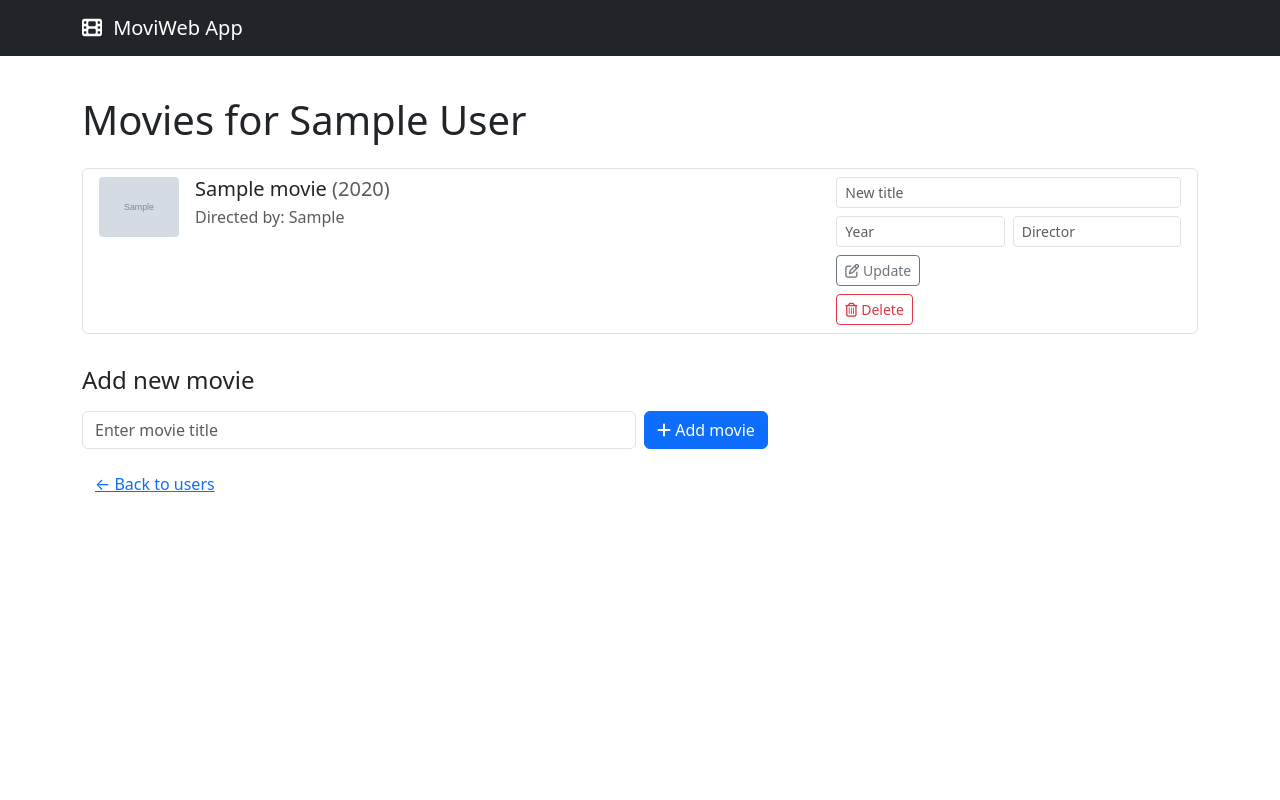
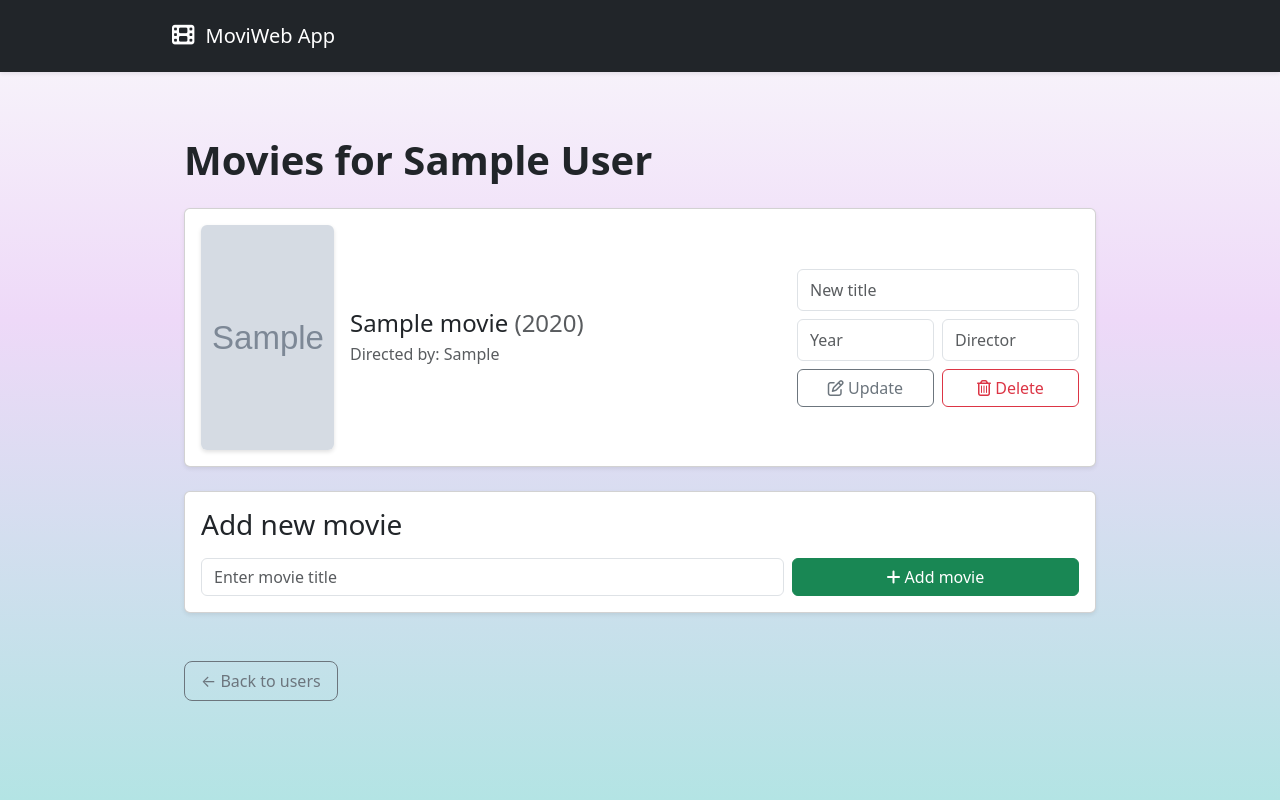
Before and after one commit to margarita-bykadorova/MoviWebApp, a Flask app: page /users/1/movies in a window 1280 px wide. Run offline with Flask 3, Linux system fonts and the light colour scheme; tables that the repository leaves empty hold one stand-in row (values such as "Sample post"); grey boxes marked "Sample" are stand-in pictures.

Commit message:
Improve UI styling: gradient background, enhanced navbar, user cards, and button styles

```diff
--- a/static/style.css
+++ b/static/style.css
@@ -1,32 +1,209 @@
+/* ----------------------------------------------------
+   GLOBAL LAYOUT
+---------------------------------------------------- */
 body {
     font-family: system-ui, -apple-system, BlinkMacSystemFont, "Segoe UI", sans-serif;
+    min-height: 100vh;
+    background: linear-gradient(180deg, #f9f9fb 0%, #eed9f8 40%, #b3e4e4 100%) no-repeat fixed;
+    background-size: cover;
+}
+
+.container {
+    max-width: 960px;
+}
+
+/* Navbar */
+.navbar {
+    box-shadow: 0 2px 4px rgba(0, 0, 0, 0.08);
+    padding-top: 1rem !important;
+    padding-bottom: 1rem !important;
+    font-size: 1.25rem;
 }
 
 .navbar-brand i {
     margin-right: 6px;
+    font-size: 1.4rem;
 }
 
-.movie-list .movie-entry {
-    margin-bottom: 0.5rem;
+/* Headings */
+h1 {
+    font-weight: 600;
+    margin-bottom: 1.5rem;
 }
 
-.poster {
-    width: 80px;
-    height: auto;
-    border-radius: 4px;
-    object-fit: cover;
+h2,
+.h4 {
+    font-weight: 500;
 }
 
-.movie-info h2 {
-    margin-bottom: 0.25rem;
+/* Flash messages */
+.flash-messages {
+    margin-bottom: 1rem;
 }
 
-.user-list .user-entry {
-    display: flex;
-    justify-content: space-between;
-    align-items: center;
+/* ----------------------------------------------------
+   USER LIST — BEAUTIFUL CARDS
+---------------------------------------------------- */
+.user-list {
+    margin-bottom: 2rem;
 }
 
-.error-page {
-    margin-top: 3rem;
+.user-card {
+    display: flex;
+    align-items: center;
+    justify-content: space-between;
+
+    background: #ffffff;
+    padding: 1.1rem 1.75rem;
+    border-radius: 14px;
+    margin-bottom: 0.75rem;
+
+    text-decoration: none;
+    color: #111;
+
+    box-shadow: 0 2px 6px rgba(0,0,0,0.06);
+
+    transition: all 0.18s ease-out;
+    position: relative;
 }
+
+.user-card:hover {
+    background: #f9fafb;
+    transform: translateY(-2px);
+    box-shadow: 0 4px 10px rgba(0,0,0,0.10);
+}
+
+/* User name styling */
+.user-card .user-name {
+    font-size: 1.25rem;
+    font-weight: 600;
+}
+
+/* Arrow animation */
+.user-arrow {
+    font-size: 1.5rem;
+    color: #9ca3af;
+    transition: transform 0.25s ease;
+}
+
+.user-card:hover .user-arrow {
+    transform: translateX(4px);
+}
+
+/* Hover text: “View movies →” */
+.user-hover-text {
+    position: absolute;
+    right: 2.2rem;
+    opacity: 0;
+    font-size: 0.95rem;
+    color: #4b5563;
+    transition: opacity 0.25s ease;
+    pointer-events: none;
+}
+
+.user-card:hover .user-hover-text {
+    opacity: 1;
+}
+
+/* ----------------------------------------------------
+   ADD USER FORM
+---------------------------------------------------- */
+.add-user-form {
+    display: flex;
+    align-items: center;
+    gap: 0.75rem;
+    max-width: 600px;
+}
+
+.add-user-form input {
+    flex: 1;
+}
+
+/* Add-user button: neutral → green on hover */
+.add-user-btn {
+    background-color: #e5e7eb !important;
+    color: #111827 !important;
+    border: 1px solid #d1d5db !important;
+    padding: 0.55rem 1.1rem;
+    font-size: 1rem;
+    transition: 0.2s ease;
+}
+
+.add-user-btn i {
+    margin-right: 6px;
+}
+
+.add-user-btn:hover {
+    background-color: #2f9c8a !important;
+    color: #ffffff !important;
+    border-color: #248e7e !important;
+}
+
+/* ----------------------------------------------------
+   MOVIES PAGE STYLES
+---------------------------------------------------- */
+
+.movie-list {
+    padding-left: 0;
+}
+
+.movie-entry {
+    border-radius: 12px;
+    border: 1px solid #e2e2e8;
+    margin-bottom: 1rem;
+    background-color: #ffffff;
+    box-shadow: 0 2px 6px rgba(15,15,20,0.05);
+}
+
+/* Movie posters */
+.movie-poster {
+    width: 150px;
+    height: 225px;
+    object-fit: cover;
+    border-radius: 10px;
+    box-shadow: 0 2px 4px rgba(0,0,0,0.12);
+}
+
+.placeholder-poster {
+    width: 150px;
+    height: 225px;
+    border-radius: 10px;
+    font-size: 0.9rem;
+    color: #666;
+}
+
+/* Buttons & forms inside movie cards */
+.movie-action-form .form-control,
+.movie-action-form button {
+    height: 42px;
+}
+
+.action-row {
+    display: flex;
+    align-items: center;
+    gap: 10px;
+}
+
+/* Make Bootstrap primary buttons teal instead of bright blue */
+.btn-primary {
+    background-color: #2f9c8a !important;
+    border-color: #2f9c8a !important;
+}
+
+.btn-primary:hover {
+    background-color: #248e7e !important;
+    border-color: #1f7c6d !important;
+}
+
+.back-btn {
+    margin-top: 1.5rem;
+    font-size: 1rem;
+    padding: 0.45rem 1rem;
+    border-radius: 8px;
+    text-decoration: none !important;
+}
+
+.back-btn:hover {
+    transform: translateX(-2px);
+    transition: 0.15s ease;
+}
--- a/templates/movies.html
+++ b/templates/movies.html
@@ -1,106 +1,125 @@
 {% extends "base.html" %}
 
 {% block content %}
+<div class="container mt-4">
 
     <h1 class="mb-4">Movies for {{ user.name }}</h1>
 
-{% if movies %}
-    <ul class="list-group mb-4 movie-list">
     {% for movie in movies %}
-            <li class="list-group-item movie-entry">
-                <div class="row align-items-start">
-                    <div class="col-md-8 d-flex">
+    <div class="card mb-4 p-3 shadow-sm">
+        <div class="row g-3 align-items-center">
+
+            <!-- Poster -->
+            <div class="col-md-2 text-center">
                 {% if movie.poster_url %}
-                            <img src="{{ movie.poster_url }}"
-                                 alt="{{ movie.name }} poster"
-                                 class="poster me-3">
+                    <img src="{{ movie.poster_url }}" alt="{{ movie.name }} poster"
+                         class="img-fluid rounded movie-poster">
+                {% else %}
+                    <div class="placeholder-poster bg-light border rounded d-flex
+                                align-items-center justify-content-center text-muted">
+                        No image
+                    </div>
                 {% endif %}
+            </div>
 
-                        <div class="movie-info">
-                            <h2 class="h5 mb-1">
+            <!-- Movie info -->
+            <div class="col-md-6">
+                <h4 class="mb-1">
                     {{ movie.name }}
                     {% if movie.year %}
                         <span class="text-muted">({{ movie.year }})</span>
                     {% endif %}
-                            </h2>
+                </h4>
 
                 {% if movie.director %}
-                                <div class="text-muted mb-2">
-                                    Directed by: {{ movie.director }}
+                    <p class="text-muted mb-0">Directed by: {{ movie.director }}</p>
+                {% endif %}
             </div>
-                            {% endif %}
+
+            <!-- Forms + buttons -->
+            <div class="col-md-4">
+
+                {# Update form: only inputs live here #}
+                <form id="update-{{ movie.id }}"
+                      action="{{ url_for('update_movie', user_id=user.id, movie_id=movie.id) }}"
+                      method="post"
+                      class="movie-action-form">
+                    <div class="row g-2 mb-2">
+                        <div class="col-12">
+                            <input type="text" name="new_title" placeholder="New title"
+                                   class="form-control">
+                        </div>
+                        <div class="col-6">
+                            <input type="number" name="new_year" placeholder="Year"
+                                   class="form-control">
+                        </div>
+                        <div class="col-6">
+                            <input type="text" name="new_director" placeholder="Director"
+                                   class="form-control">
+                        </div>
+                    </div>
+                </form>
+
+                {# Delete form: no fields, just an endpoint to call #}
+                <form id="delete-{{ movie.id }}"
+                      action="{{ url_for('delete_movie', user_id=user.id, movie_id=movie.id) }}"
+                      method="post">
+                </form>
+
+                {# Buttons row: both buttons outside forms, pointing to them via "form" attribute #}
+                <div class="row g-2">
+                    <div class="col-6">
+                        <button type="submit"
+                                form="update-{{ movie.id }}"
+                                class="btn btn-outline-secondary w-100">
+                            <i class="fa-regular fa-pen-to-square"></i> Update
+                        </button>
+                    </div>
+                    <div class="col-6">
+                        <button type="submit"
+                                form="delete-{{ movie.id }}"
+                                class="btn btn-outline-danger w-100">
+                            <i class="fa-regular fa-trash-can"></i> Delete
+                        </button>
                     </div>
                 </div>
 
-                    <div class="col-md-4">
-                        <!-- Update form -->
-                        <form action="{{ url_for('update_movie', user_id=user.id, movie_id=movie.id) }}"
-                              method="post"
-                              class="row g-2 mb-2">
-                            <div class="col-12">
-                                <input type="text"
-                                       name="new_title"
-                                       class="form-control form-control-sm"
-                                       placeholder="New title">
-                            </div>
-                            <div class="col-6">
-                                <input type="number"
-                                       name="new_year"
-                                       class="form-control form-control-sm"
-                                       placeholder="Year">
-                            </div>
-                            <div class="col-6">
-                                <input type="text"
-                                       name="new_director"
-                                       class="form-control form-control-sm"
-                                       placeholder="Director">
-                            </div>
-                            <div class="col-12 d-flex justify-content-start">
-                                <button type="submit" class="btn btn-sm btn-outline-secondary me-2">
-                                    <i class="fa-regular fa-pen-to-square"></i> Update
-                                </button>
-                            </div>
-                        </form>
-
-                        <!-- Delete form (separate, not nested) -->
-                        <form action="{{ url_for('delete_movie', user_id=user.id, movie_id=movie.id) }}"
-                              method="post"
-                              class="d-inline">
-                            <button type="submit" class="btn btn-sm btn-outline-danger">
-                                <i class="fa-regular fa-trash-can"></i> Delete
-                            </button>
-                        </form>
             </div>
         </div>
-            </li>
+    </div>
     {% endfor %}
-    </ul>
-{% else %}
-    <p class="text-muted mb-4">No movies yet. Add one below!</p>
+
+    {% if movies|length == 0 %}
+        <p class="text-muted">No movies yet. Add one below!</p>
     {% endif %}
 
-<h2 class="h4 mb-3">Add new movie</h2>
+    <!-- Add Movie Section -->
+    <div class="card p-3 shadow-sm mb-4">
+        <h3 class="mb-3">Add new movie</h3>
+
         <form action="{{ url_for('add_movie', user_id=user.id) }}"
               method="post"
-      class="row g-2 align-items-center mb-3">
-    <div class="col-sm-8 col-md-6">
+              class="row g-2">
+            <div class="col-md-8">
                 <input type="text"
                        name="title"
-               class="form-control"
                        placeholder="Enter movie title"
-               required>
+                       required
+                       class="form-control">
             </div>
-    <div class="col-auto">
-        <button type="submit" class="btn btn-primary">
+            <div class="col-md-4">
+                <button type="submit" class="btn btn-success w-100">
                     <i class="fa-solid fa-plus"></i> Add movie
                 </button>
             </div>
         </form>
+    </div>
 
-<p>
-    <a href="{{ url_for('index') }}" class="btn btn-link">
-        &larr; Back to users
+    <div class="mt-3">
+        <a href="{{ url_for('index') }}" class="btn btn-outline-secondary back-btn">
+            ← Back to users
         </a>
-</p>
+    </div>
 
+</div>
 {% endblock %}
```
Also changed, not shown: templates/index.html (+20 -28 lines). Lines whose indentation alone changed are shown as unchanged.
